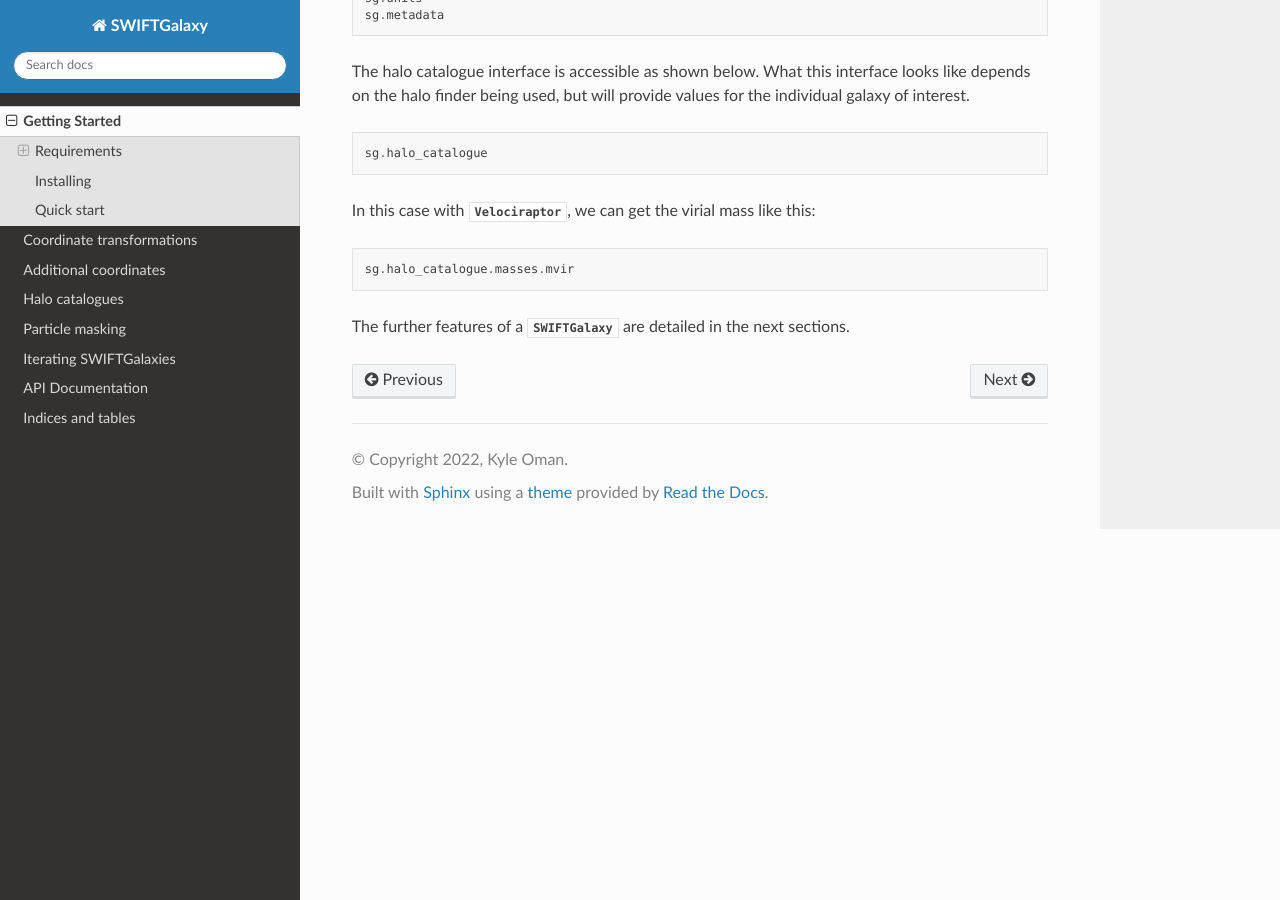
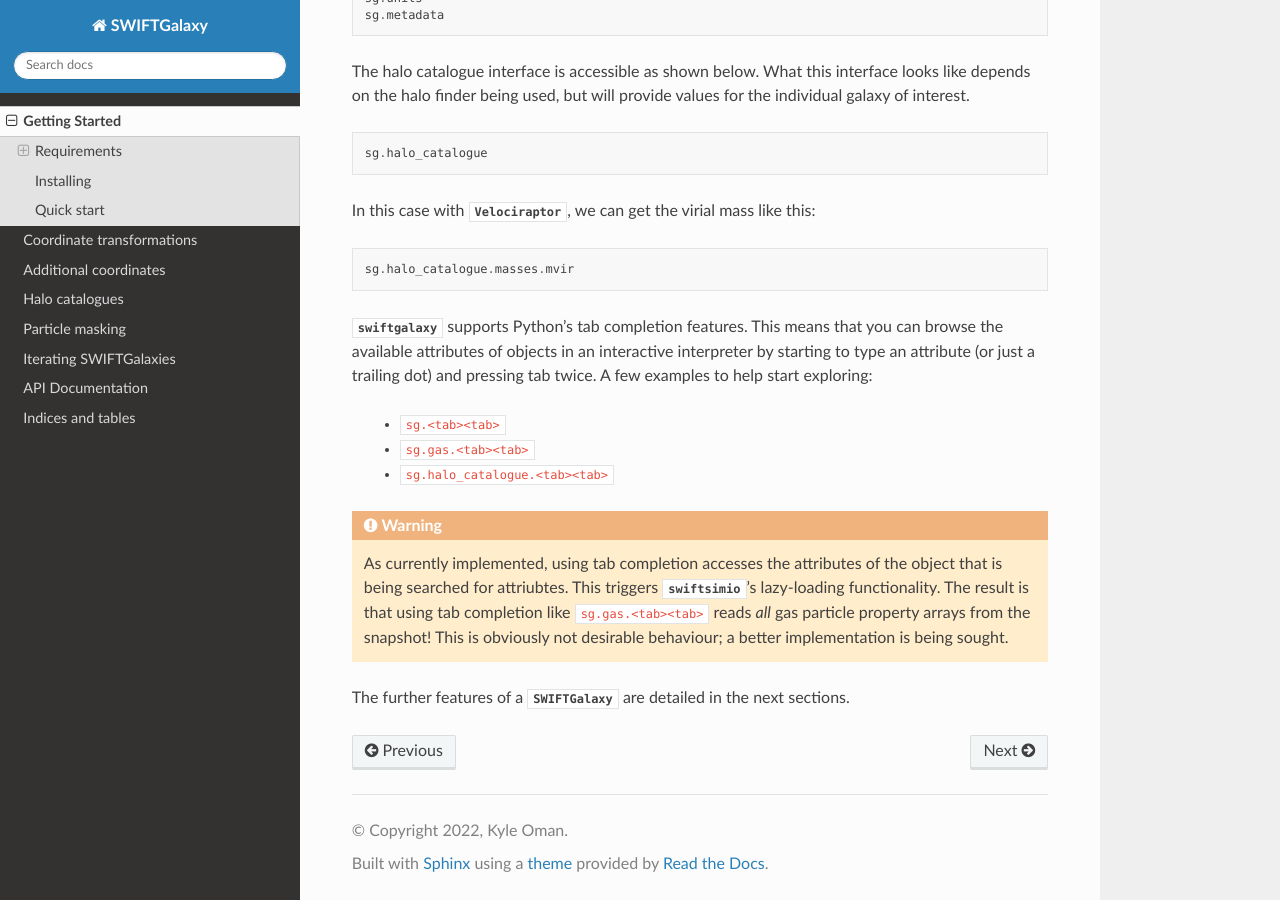
Before and after one commit to SWIFTSIM/swiftgalaxy, a Sphinx documentation site: the page built from docs/source/getting_started/index.rst, in a window 1280 px wide and 900 px high, scrolled down 2065 px. Built offline with Sphinx 7.4.7 and the Read the Docs theme 3.1.0, drawn with Linux system fonts in a browser that asks for light colours.

Commit message:
Document tab completion and it's unfortunate side effect.

```diff
--- a/docs/source/getting_started/index.rst
+++ b/docs/source/getting_started/index.rst
@@ -95,4 +95,14 @@ In this case with :class:`~swiftgalaxy.halo_catalogues.Velociraptor`, we can get
 
     sg.halo_catalogue.masses.mvir
 
+:mod:`swiftgalaxy` supports Python's tab completion features. This means that you can browse the available attributes of objects in an interactive interpreter by starting to type an attribute (or just a trailing dot) and pressing tab twice. A few examples to help start exploring:
+
+   - ``sg.<tab><tab>``
+   - ``sg.gas.<tab><tab>``
+   - ``sg.halo_catalogue.<tab><tab>``
+
+.. warning::
+
+   As currently implemented, using tab completion accesses the attributes of the object that is being searched for attriubtes. This triggers :mod:`swiftsimio`'s lazy-loading functionality. The result is that using tab completion like ``sg.gas.<tab><tab>`` reads *all* gas particle property arrays from the snapshot! This is obviously not desirable behaviour; a better implementation is being sought.
+
 The further features of a :class:`~swiftgalaxy.reader.SWIFTGalaxy` are detailed in the next sections.
```
